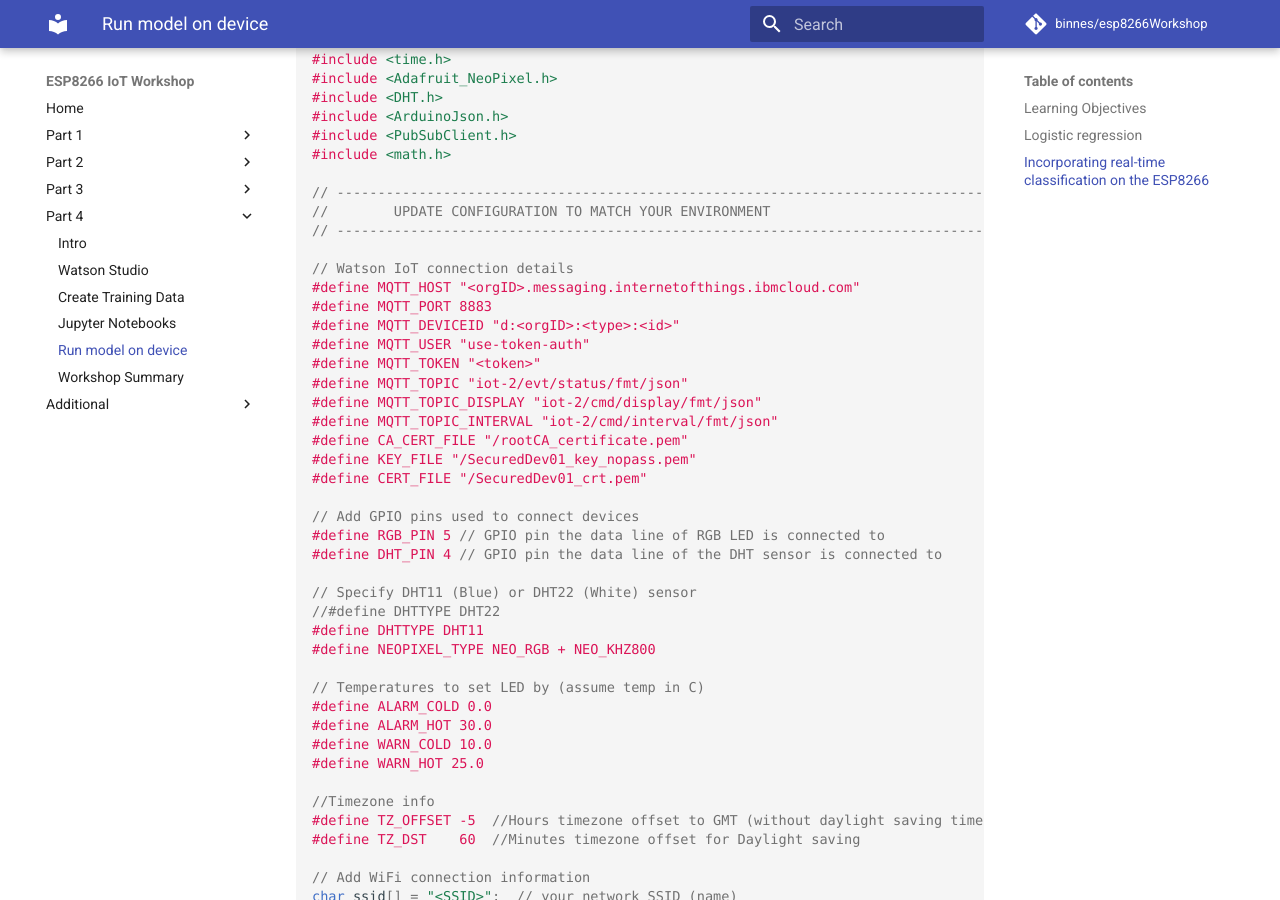
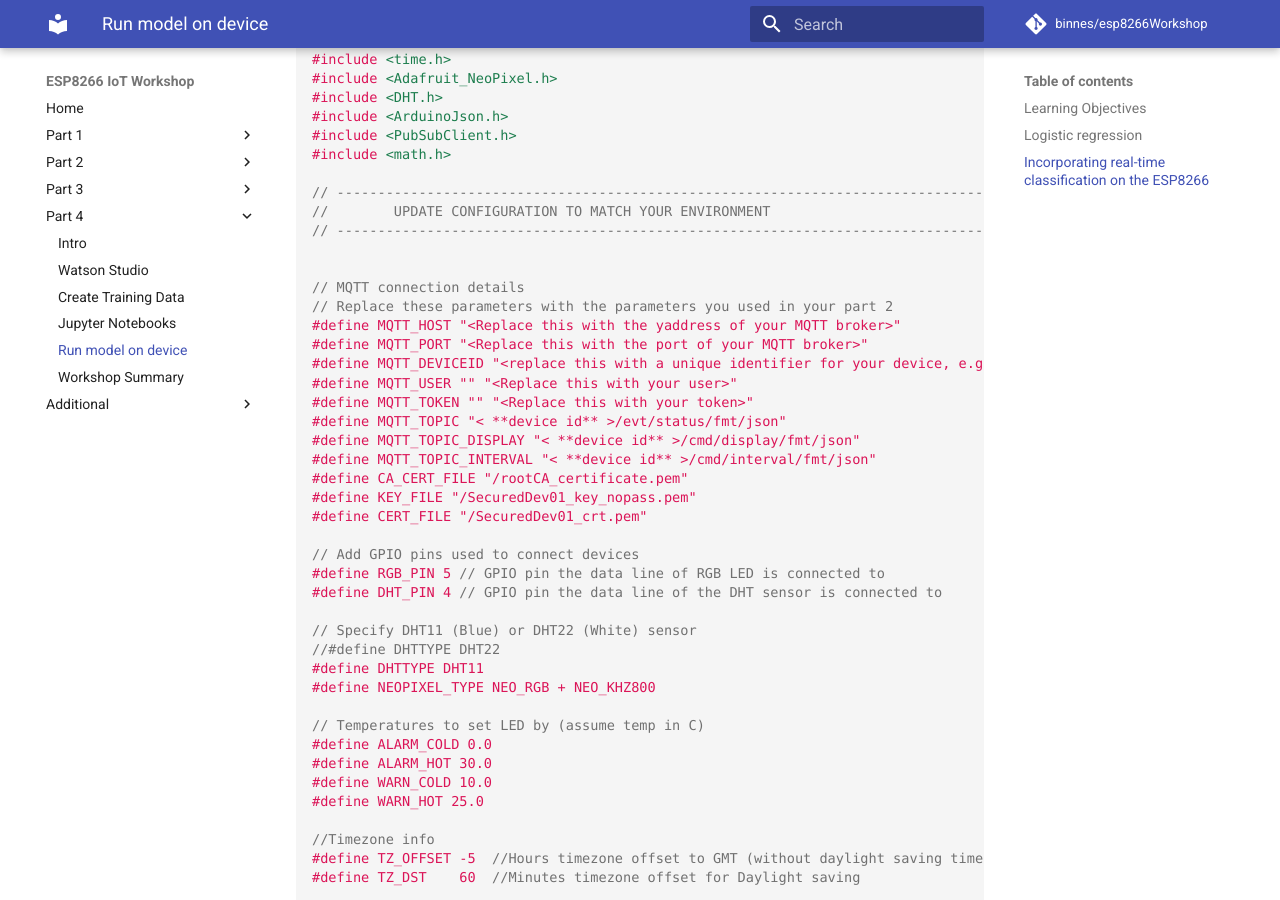
Before and after one commit to mdragone1/ESP32-IoT-Workshop, an MkDocs documentation site: the page built from docs/part4/MODEL.md, in a window 1280 px wide and 900 px high, scrolled down 1952 px. Built offline with MkDocs 1.6.1 and Material for MkDocs 9.7.7, drawn with Linux system fonts in a browser that asks for light colours; comment, search, counter and statistics services are not loaded.

```diff
--- a/docs/part4/MODEL.md
+++ b/docs/part4/MODEL.md
@@ -72,15 +72,17 @@ The completed ESP8266 application should now look like:
 //        UPDATE CONFIGURATION TO MATCH YOUR ENVIRONMENT
 // --------------------------------------------------------------------------------------------
 
-// Watson IoT connection details
-#define MQTT_HOST "<orgID>.messaging.internetofthings.ibmcloud.com"
-#define MQTT_PORT 8883
-#define MQTT_DEVICEID "d:<orgID>:<type>:<id>"
-#define MQTT_USER "use-token-auth"
-#define MQTT_TOKEN "<token>"
-#define MQTT_TOPIC "iot-2/evt/status/fmt/json"
-#define MQTT_TOPIC_DISPLAY "iot-2/cmd/display/fmt/json"
-#define MQTT_TOPIC_INTERVAL "iot-2/cmd/interval/fmt/json"
+
+// MQTT connection details
+// Replace these parameters with the parameters you used in your part 2
+#define MQTT_HOST "<Replace this with the yaddress of your MQTT broker>"
+#define MQTT_PORT "<Replace this with the port of your MQTT broker>"
+#define MQTT_DEVICEID "<replace this with a unique identifier for your device, e.g. d:hwu:esp8266:< **device id** >"
+#define MQTT_USER "" "<Replace this with your user>"
+#define MQTT_TOKEN "" "<Replace this with your token>"
+#define MQTT_TOPIC "< **device id** >/evt/status/fmt/json"
+#define MQTT_TOPIC_DISPLAY "< **device id** >/cmd/display/fmt/json"
+#define MQTT_TOPIC_INTERVAL "< **device id** >/cmd/interval/fmt/json"
 #define CA_CERT_FILE "/rootCA_certificate.pem"
 #define KEY_FILE "/SecuredDev01_key_nopass.pem"
 #define CERT_FILE "/SecuredDev01_crt.pem"
```
Also changed, not shown: docs/part4/JUPYTER.md (+7 -73 lines), docs/part4/README.md (+5 -9 lines), docs/part4/SUMMARY.md (+5 -7 lines), docs/part4/TRAINING.md (+12 -18 lines).
